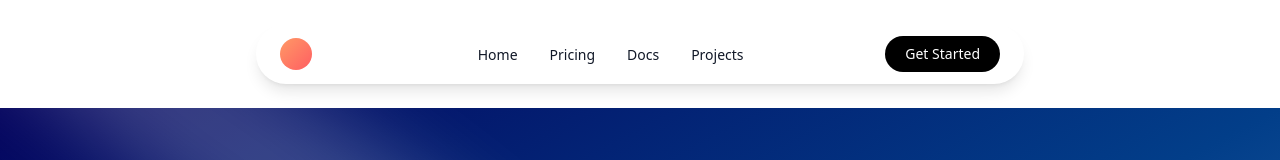
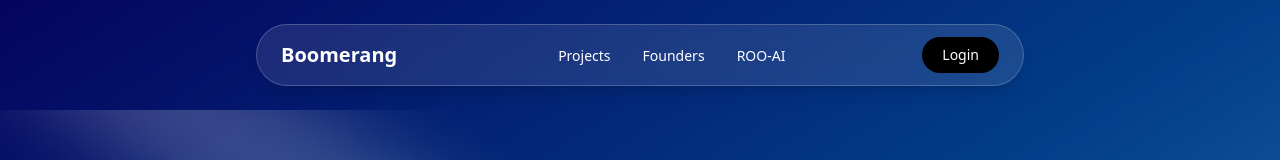
Before and after one commit to Pippinkntkm/sparkboardv5.0, a React (Vite) app: page / in a window 1280 px wide. Shown: the top 160 px of the page. Built offline with nearby package versions, Linux system fonts and the light colour scheme.

Commit message:
Update navbar with Boomerang branding and correct navigation items

```diff
--- a/src/App.tsx
+++ b/src/App.tsx
@@ -8,7 +8,7 @@ import Contact from './pages/Contact'
 function App() {
   return (
     <Router>
-      <div className="h-screen">
+      <div className="h-screen bg-gradient-to-br from-boomerang-navy via-boomerang-blue to-boomerang-light-blue relative overflow-hidden">
         <Navbar1 />
         <Routes>
           <Route path="/" element={<Home />} />
--- a/src/components/SplineHero.tsx
+++ b/src/components/SplineHero.tsx
@@ -8,7 +8,7 @@ import { BackgroundPathsHero } from "./BackgroundPathsHero"
 
 export function SplineHero() {
   return (
-    <div className="w-full h-full bg-gradient-to-br from-boomerang-navy via-boomerang-blue to-boomerang-light-blue relative overflow-hidden">
+    <div className="w-full h-full relative overflow-hidden">
       <BackgroundPathsHero />
       <Spotlight
         className="-top-40 left-0 md:left-60 md:-top-20"
--- a/src/components/ui/navbar-1.tsx
+++ b/src/components/ui/navbar-1.tsx
@@ -12,30 +12,22 @@ const Navbar1 = () => {
 
   return (
     <div className="flex justify-center w-full py-6 px-4">
-      <div className="flex items-center justify-between px-6 py-3 bg-white rounded-full shadow-lg w-full max-w-3xl relative z-10">
+      <div className="flex items-center justify-between px-6 py-3 bg-white/10 backdrop-blur-md rounded-full shadow-lg w-full max-w-3xl relative z-10 border border-white/20">
         <div className="flex items-center">
           <motion.div
-            className="w-8 h-8 mr-6"
+            className="mr-6"
             initial={{ scale: 0.8 }}
             animate={{ scale: 1 }}
             whileHover={{ rotate: 10 }}
             transition={{ duration: 0.3 }}
           >
-            <svg width="32" height="32" viewBox="0 0 32 32" fill="none" xmlns="http://www.w3.org/2000/svg">
-              <circle cx="16" cy="16" r="16" fill="url(#paint0_linear)" />
-              <defs>
-                <linearGradient id="paint0_linear" x1="0" y1="0" x2="32" y2="32" gradientUnits="userSpaceOnUse">
-                  <stop stopColor="#FF9966" />
-                  <stop offset="1" stopColor="#FF5E62" />
-                </linearGradient>
-              </defs>
-            </svg>
+            <span className="text-xl font-bold text-white">Boomerang</span>
           </motion.div>
         </div>
 
           {/* Desktop Navigation */}
           <nav className="hidden md:flex items-center space-x-8">
-            {["Home", "Pricing", "Docs", "Projects"].map((item) => (
+            {["Projects", "Founders", "ROO-AI"].map((item) => (
               <motion.div
                 key={item}
                 initial={{ opacity: 0, y: -10 }}
@@ -43,7 +35,7 @@ const Navbar1 = () => {
                 transition={{ duration: 0.3 }}
                 whileHover={{ scale: 1.05 }}
               >
-                <a href="#" className="text-sm text-gray-900 hover:text-gray-600 transition-colors font-medium">
+                <a href="#" className="text-sm text-white hover:text-boomerang-silver transition-colors font-medium">
                   {item}
                 </a>
               </motion.div>
@@ -62,13 +54,13 @@ const Navbar1 = () => {
             href="#"
             className="inline-flex items-center justify-center px-5 py-2 text-sm text-white bg-black rounded-full hover:bg-gray-800 transition-colors"
           >
-            Get Started
+            Login
           </a>
         </motion.div>
 
         {/* Mobile Menu Button */}
         <motion.button className="md:hidden flex items-center" onClick={toggleMenu} whileTap={{ scale: 0.9 }}>
-          <Menu className="h-6 w-6 text-gray-900" />
+          <Menu className="h-6 w-6 text-white" />
         </motion.button>
       </div>
 
@@ -93,7 +85,7 @@ const Navbar1 = () => {
               <X className="h-6 w-6 text-gray-900" />
             </motion.button>
             <div className="flex flex-col space-y-6">
-              {["Home", "Pricing", "Docs", "Projects"].map((item, i) => (
+              {["Projects", "Founders", "ROO-AI"].map((item, i) => (
                 <motion.div
                   key={item}
                   initial={{ opacity: 0, x: 20 }}
@@ -119,7 +111,7 @@ const Navbar1 = () => {
                   className="inline-flex items-center justify-center w-full px-5 py-3 text-base text-white bg-black rounded-full hover:bg-gray-800 transition-colors "
                   onClick={toggleMenu}
                 >
-                  Get Started
+                  Login
                 </a>
               </motion.div>
             </div>
```
